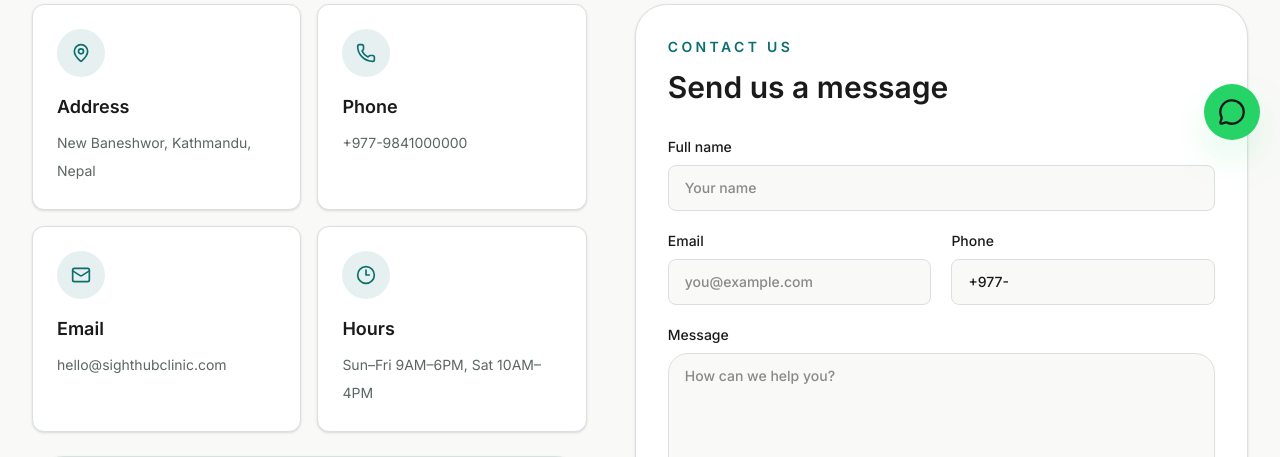
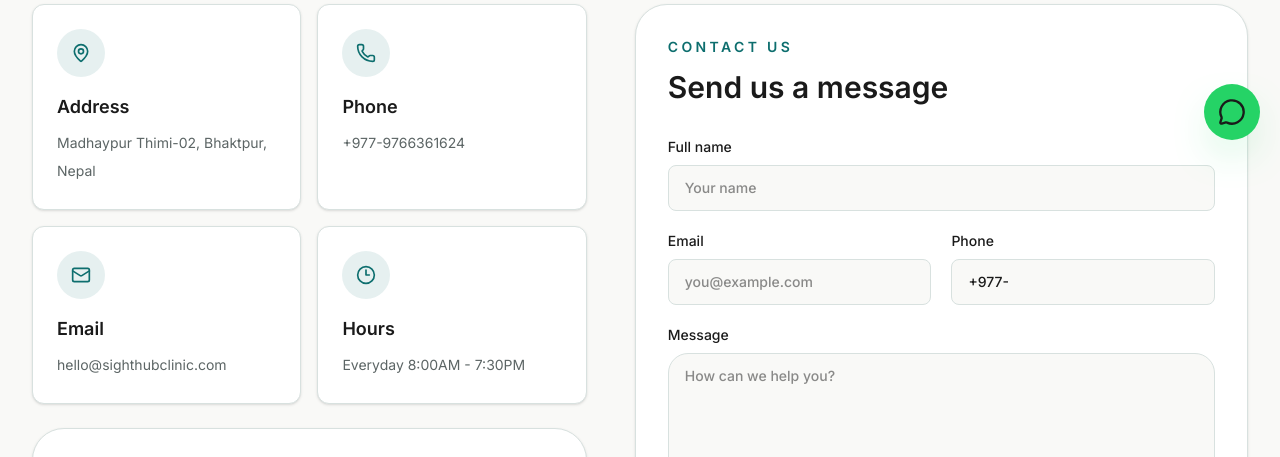
Before and after one commit to imbivek08/sight-hub, a Next.js app: page /contact in a window 1280 px wide. Shown: the part 640-1097 px from the top of the page. Built offline with nearby package versions, Linux system fonts and the light colour scheme; grey boxes are pictures that could not be loaded.

Commit message:
updated the contact

```diff
--- a/app/contact/page.tsx
+++ b/app/contact/page.tsx
@@ -22,12 +22,12 @@ const contactDetails = [
   {
     icon: MapPin,
     title: "Address",
-    text: "New Baneshwor, Kathmandu, Nepal",
+    text: "Madhaypur Thimi-02, Bhaktpur, Nepal",
   },
   {
     icon: Phone,
     title: "Phone",
-    text: "+977-9841000000",
+    text: "+977-9766361624",
   },
   {
     icon: Mail,
@@ -37,7 +37,7 @@ const contactDetails = [
   {
     icon: Clock3,
     title: "Hours",
-    text: "Sun–Fri 9AM–6PM, Sat 10AM–4PM",
+    text: "Everyday 8:00AM - 7:30PM",
   },
 ];
 
@@ -78,7 +78,7 @@ export default function ContactPage() {
             <div className="overflow-hidden rounded-[2rem] border border-border bg-white shadow-sm">
               <iframe
                 title="Sight Hub Optical SHop location in Kathmandu"
-                src="https://www.google.com/maps?q=Kathmandu,Nepal&output=embed"
+                src="https://www.google.com/maps?q=Madhyapur,Nepal&output=embed"
                 loading="lazy"
                 className="h-[24rem] w-full border-0"
                 referrerPolicy="no-referrer-when-downgrade"
```
